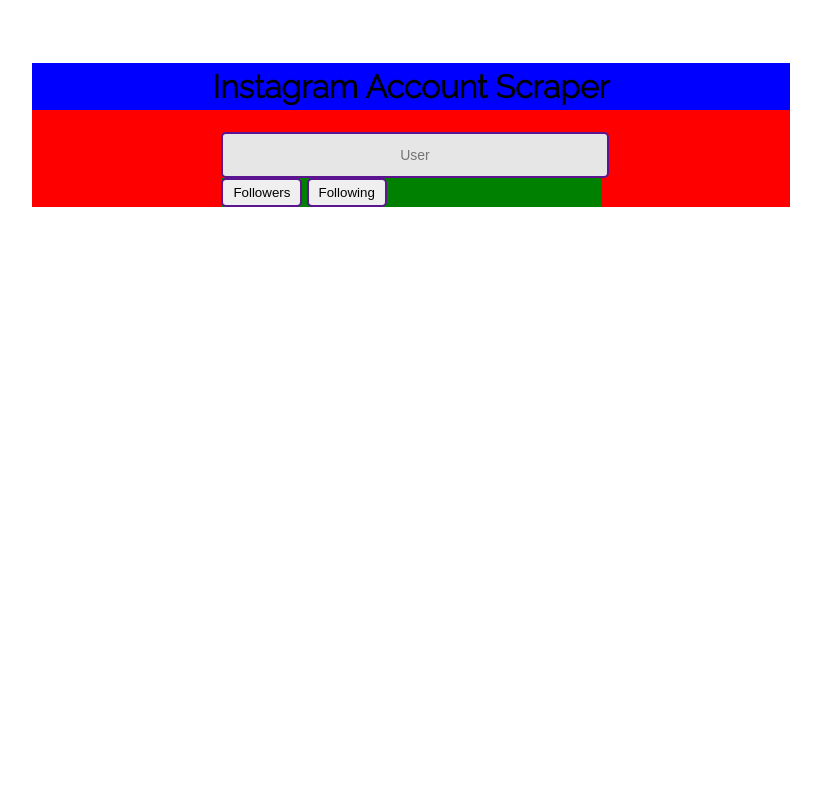
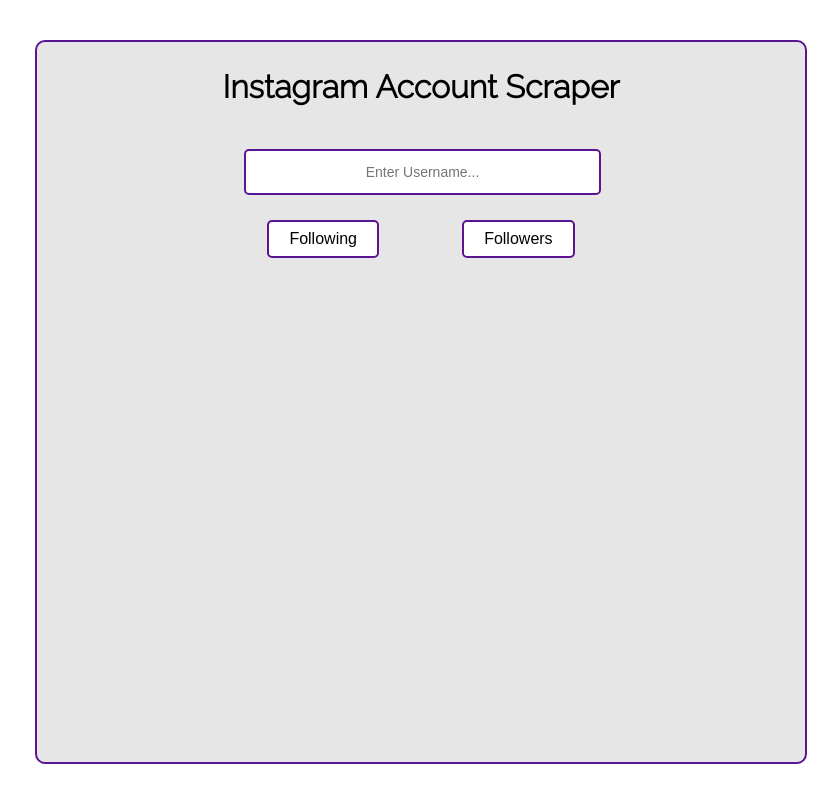
Before and after one commit to txm073/instagram-automation, a Flask app: page / in a window 1280 px wide. Shown: the whole page, without its empty margins (229-1067 px from the left). Before the commit the page ends 207 px from the top, so only its background shows below. Run offline with Flask 2, Linux system fonts and the light colour scheme.

Commit message:
Files updated at 08/07/2022 - 14:08

```diff
--- a/index.py
+++ b/index.py
@@ -2,8 +2,9 @@
 Import WSGI app object from source file as vercel looks for an "index.py" file
 """
 
-from webapp import app
+from webapp import app, login
 import sys
 
 if "--runserver" in sys.argv:
+    login("igapitest1", "0x369CF")
     app.run(debug=True, port=7041)
--- a/main.py
+++ b/main.py
@@ -8,8 +8,7 @@ import random
 from pprint import pprint
 from typing import List, Dict, Any
 
-import api
-
+from webapp import api
 
 def call(api_cmd: Dict[str, Any], args: argparse.Namespace) -> Dict[str, Any]:
     """Call an API command either directly or via the proxy server"""
--- a/webapp/__init__.py
+++ b/webapp/__init__.py
@@ -1,11 +1,25 @@
 from flask import Flask, render_template, url_for, request, jsonify, redirect
+from instagrapi import Client
 
+client = Client()
 app = Flask(__name__)
 
 @app.route("/", methods=["GET"])
 def index():
     return render_template("index.html", ip=request.remote_addr)
 
-@app.route("/api", methods=["POST"])
-def api_index():
-    return jsonify()
+@app.route("/api/get-data", methods=["POST"])
+def api_get_data():
+    user = request.json.get("user")
+    _type = request.json.get("type")
+    if not user:
+        return jsonify({"status": "error", "reason": "Enter a username"})
+    elif not _type:
+        return jsonify({"status": "error", "reason": "Specify a type - (following or followers)"})
+    info = client.user_info_by_username(user)
+    if info["is_private"]:
+        return jsonify({"status": "error", "reason": "User account is private"})
+    return jsonify({"status": "success"})
+
+def login(username, pwd):
+    client.login(username, pwd)
--- a/webapp/static/index.css
+++ b/webapp/static/index.css
@@ -8,6 +8,7 @@
 body {
   font-family: "Raleway", sans-serif;
   background-color: var(--bg-color);
+  overflow-y: hidden;
 }
 
 .centered {
@@ -16,10 +17,16 @@ body {
 
 .title {
   padding: 5px 0;
+  margin-bottom: 5%;
 }
 
 div.page-content {
-  margin: 5% 20%;
+  margin: 5vh 20vw;
+  width: 60vw;
+  height: 90vh;
+  border-radius: 10px;
+  background-color: var(--shaded);
+  border: 2px solid var(--accent);
 }
 
 ul.vertical-list, ul.horizontal-list {
@@ -52,23 +59,41 @@ input#user-input {
   outline: none;
   border: 2px solid var(--accent);
   border-radius: 5px;
-  width: 50%;
+  width: calc(46% - 5px);
   font-size: 14px;
   height: 5vh;
-  background-color: var(--shaded);
-  margin: 0 25%;
+  background-color: white;
+  margin: 0 27%;
   text-align: center;
 }
 
 button.command-btn {
   border-radius: 5px;
   border: 2px solid var(--accent);
-  padding: 5px 10px;
+  font-size: 16px;
+  padding: 8px 20px;
+  background-color: white;
+  cursor: pointer;
+}
+
+button.command-btn:hover {
+  background-color: var(--shaded);
 }
 
 ul.follow-btns {
   width: 50%;
   margin: 0 25%;
+  position: relative;
+}
+
+ul.follow-btns li .followers-btn {
+  position: absolute;
+  right: 10%;
+}
+
+ul.follow-btns li .following-btn {
+  position: absolute;
+  left: 10%;
 }
 
 .horizontal-center {
@@ -79,6 +104,13 @@ ul.follow-btns {
 .no-pad {
   padding: none;
   margin: none;
+}
+
+li.info-heading-row {
+  width: 100%;
+  text-align: center;
+  margin-top: 10%;
+  visibility: hidden;
 }
 
 .red {
--- a/webapp/templates/index.html
+++ b/webapp/templates/index.html
@@ -9,22 +9,25 @@
       href="{{ url_for('static', filename='index.css') }}"
     />
     <script src="{{ url_for('static', filename='index.js') }}"></script>
-    <title>Document</title>
+    <title>Instagram Scraper</title>
   </head>
   <body>
-    <div class="page-content red">
+    <div class="page-content">
       <ul class="vertical-list">
         <li>
-          <h1 class="centered title no-pad blue">Instagram Account Scraper</h1>
+          <h1 class="centered title no-pad">Instagram Account Scraper</h1>
         </li>
         <li>
-          <input type="text" id="user-input" placeholder="User">
+          <input type="text" id="user-input" placeholder="Enter Username...">
         </li>
-        <li>
-          <ul class="follow-btns horizontal-list green">
-            <li><button class="command-btn followers-btn">Followers</button></li>
-            <li><button class="command-btn following-btn">Following</button></li>
+        <li style="padding: 10px 0;">
+          <ul class="follow-btns horizontal-list">
+            <li><button class="command-btn followers-btn" onclick="getData('followers')">Followers</button></li>
+            <li><button class="command-btn following-btn" onclick="getData('following')">Following</button></li>
           </ul>
+        </li>
+        <li class="info-heading-row green">
+          <h2  id="info-heading">Nothing to fetch yet.</h2 >
         </li>
       </ul>
     </div>
```
Also changed, not shown: webapp/static/index.js (+37 -0 lines).
